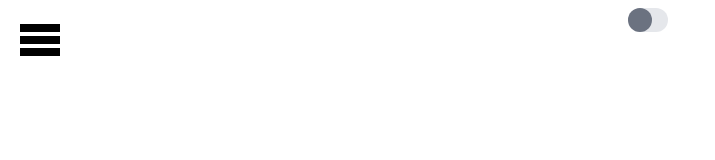
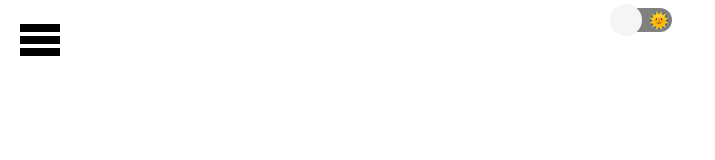
Before and after one commit to Abhishek4298/Generic-Component, a React (Create React App) app: page /toggle in a window 1280 px wide. Shown: the top 160 px of the page, without its empty margins (0-715 px from the left). Built offline with nearby package versions, Linux system fonts and the light colour scheme.

Commit message:
making toggle component more dynamic

```diff
--- a/src/CustomRoute.js
+++ b/src/CustomRoute.js
@@ -86,11 +86,23 @@ const CustomRoute = () => {
             </div>
           }
         />
-         <Route
+        <Route
           path="/toggle"
           element={
             <div className="flex justify-center">
-              <ToggleSwitch />
+              <ToggleSwitch
+                className="mt-2 ml-4"
+                switchContainerClassName="custom-switch-container-style"
+                containerColorDark="white"
+                containerColorLight="gray"
+                buttonColor="whitesmoke"
+                labelSize="3rem"
+                buttonSize="2rem"
+                darkIcon="🌚"
+                lightIcon="🌞"
+                darkIconSize="2rem"
+                lightIconSize="2rem"
+              />
             </div>
           }
         />
--- a/src/components/Toggle/index.js
+++ b/src/components/Toggle/index.js
@@ -1,34 +1,120 @@
 import React from "react";
+import PropTypes from "prop-types";
 import { useTheme } from "../../ThemeContext";
 
-const ToggleSwitch = () => {
+const ToggleSwitch = ({
+  className,
+  switchContainerClassName,
+  containerColorDark,
+  containerColorLight,
+  buttonColor,
+  labelSize,
+  buttonSize,
+  darkIcon,
+  lightIcon,
+  darkIconSize,
+  lightIconSize,
+  ...props
+}) => {
   const { theme, toggleTheme } = useTheme();
 
   const handleToggle = () => {
     toggleTheme();
   };
 
+  const getSwitchContainerStyle = () => {
+    let containerColor =
+      theme === "dark" ? containerColorDark : containerColorLight;
+    return {
+      backgroundColor:
+        containerColor || (theme === "dark" ? "white" : "gray"),
+      width: labelSize || "2rem",
+      height: labelSize ? `${parseFloat(labelSize) / 2}rem` : "1rem",
+      borderRadius: "1rem",
+      display: "flex",
+      alignItems: "center",
+      padding: "0.1rem",
+      position: "relative",
+    };
+  };
+
+  const getToggleButtonStyle = () => {
+    return {
+      backgroundColor: buttonColor || (theme === "dark" ? "whitesmoke" : "whitesmoke"),
+      width: buttonSize || "1.5rem",
+      height: buttonSize || "1.5rem",
+      borderRadius: "50%",
+      position: "absolute",
+      top: "50%",
+      transform: `translate(-50%, -50%) translateX(${
+        theme === "dark" ? "100%" : "0"
+      })`,
+      transition: "transform 0.3s ease-in-out",
+      zIndex: 2,
+    };
+  };
+
+  const getIconStyle = (size, position) => {
+    return {
+      fontSize: size || (theme === "dark" ? darkIconSize : lightIconSize) || "1.5rem",
+      zIndex: 1,
+      position: "absolute",
+      top: "50%",
+      transform: "translateY(-50%)",
+      left: position === "left" && theme === "light" ? "0.2rem" : "auto",
+      right: position === "right" && theme === "dark" ? "auto" : "0.2rem",
+      color: theme === "dark" ? "black" : "white",
+    };
+  };
+
   return (
-    <div className="flex mt-2 ml-4">
+    <div className={`flex ${className}`}>
       <label
-        className={`${
-          theme === "dark" ? "bg-gray-800" : "bg-gray-200"
-        } relative inline-block w-10 h-6 rounded-full cursor-pointer transition-all duration-300`}
+        className={`relative inline-block rounded-full cursor-pointer transition-all duration-300 ${switchContainerClassName}`}
+        style={getSwitchContainerStyle()}
       >
+        <span
+          className={`${theme === "dark" ? "text-black" : "text-white"}`}
+          style={getIconStyle("left")}
+        >
+          {darkIcon}
+        </span>
         <input
           type="checkbox"
           checked={theme === "dark"}
           onChange={handleToggle}
           className="opacity-0 w-0 h-0"
+          {...props}
         />
         <span
-          className={`${
-            theme === "dark" ? "translate-x-4" : "translate-x-0"
-          } absolute left-0 top-0 w-6 h-6 bg-gray-500 rounded-full transition-transform duration-300 transform`}
+          className={`absolute rounded-full transition-all duration-300`}
+          style={getToggleButtonStyle()}
         ></span>
+        {theme !== "dark" && (
+          <span
+            className={`${theme === "dark" ? "text-black" : "text-white"}`}
+            style={getIconStyle("right")}
+          >
+            {lightIcon}
+          </span>
+        )}
       </label>
     </div>
   );
 };
 
+ToggleSwitch.propTypes = {
+  className: PropTypes.string,
+  switchContainerClassName: PropTypes.string,
+  containerColorDark: PropTypes.string,
+  containerColorLight: PropTypes.string,
+  buttonColor: PropTypes.string,
+  labelSize: PropTypes.string,
+  buttonSize: PropTypes.string,
+  darkIcon: PropTypes.node,
+  lightIcon: PropTypes.node,
+  darkIconSize: PropTypes.string,
+  lightIconSize: PropTypes.string,
+};
+
 export default ToggleSwitch;
```
